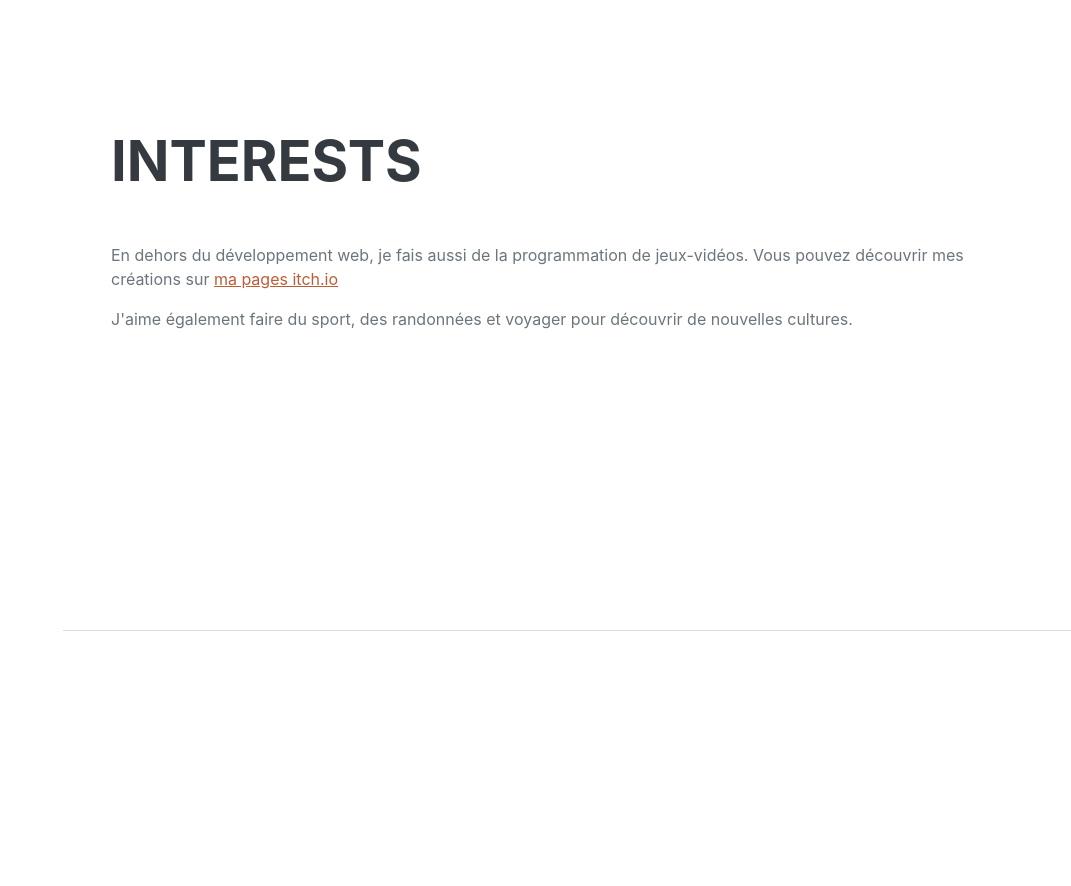
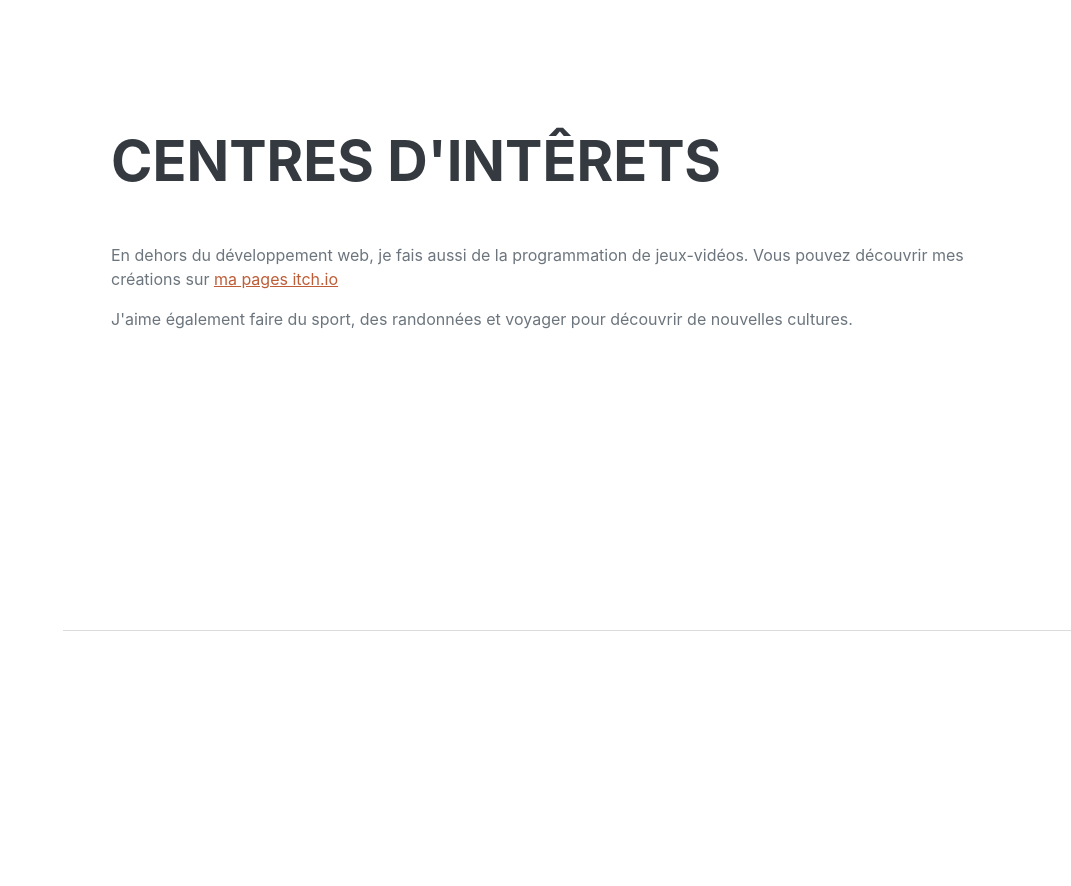
Before and after one commit to NicolasDemangeat/NicolasDemangeat.github.io, a plain HTML site: page index.html in a window 1280 px wide. Shown: the part 3620-4506 px from the top of the page, without its empty margins (209-1280 px from the left). Drawn offline with nearby package versions, Linux system fonts and the light colour scheme; a web font is replaced by a local one.

Commit message:
finalisation v1.0

```diff
--- a/index.html
+++ b/index.html
@@ -174,7 +174,7 @@
             <!-- Interests-->
             <section class="resume-section" id="interests">
                 <div class="resume-section-content">
-                    <h2 class="mb-5">Interests</h2>
+                    <h2 class="mb-5">Centres d'intêrets</h2>
                     <p>En dehors du développement web, je fais aussi de la programmation de jeux-vidéos. Vous pouvez découvrir mes créations sur <span><a href="https://daarwin.itch.io/" target="_blank">ma pages itch.io</a></span></p>
                     <p class="mb-0">J'aime également faire du sport, des randonnées et voyager pour découvrir de nouvelles cultures.</p>
                 </div>
```
